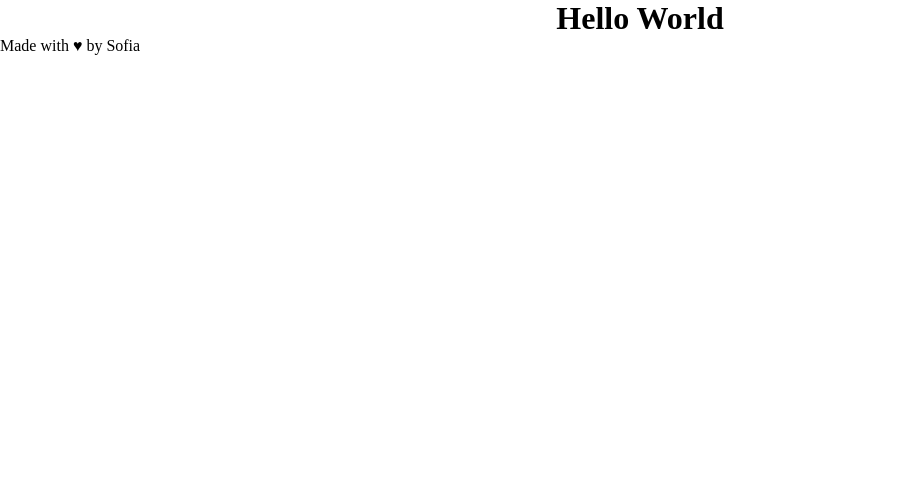
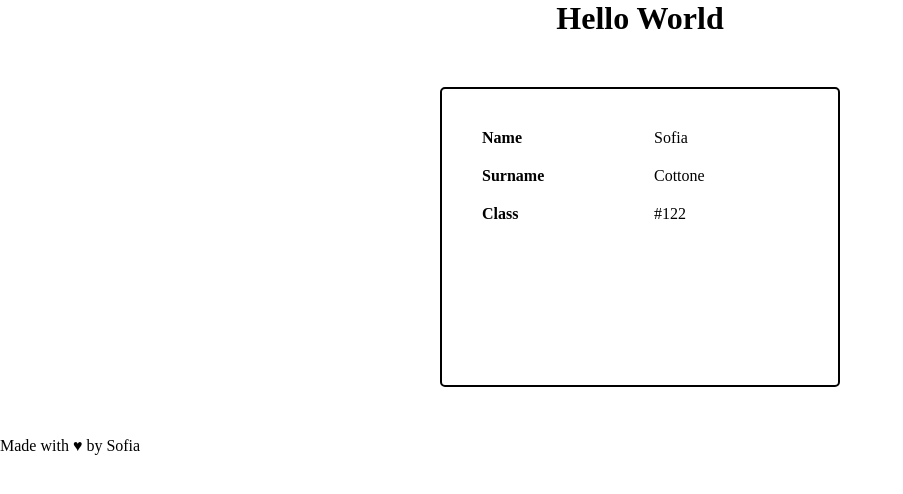
Before and after one commit to sofiacottone/htmlcss-hello, a plain HTML site: page index.html in a window 1280 px wide. Shown: the whole page, without its empty margins (0-903 px from the left). Drawn offline with Linux system fonts and the light colour scheme.

Commit message:
feat: add info box

```diff
--- a/index.html
+++ b/index.html
@@ -12,6 +12,20 @@
     <header>
         <h1>Hello World</h1>
     </header>
+    <div class="infos">
+        <div class="info">
+            <div class="subject">Name</div>
+            <div class="object">Sofia</div>
+        </div>
+        <div class="info">
+            <div class="subject">Surname</div>
+            <div class="object">Cottone</div>
+        </div>
+        <div class="info">
+            <div class="subject">Class</div>
+            <div class="object">#122</div>
+        </div>
+    </div>
     <footer>
         <p>Made with &hearts; by Sofia</p>
     </footer>
--- a/style.css
+++ b/style.css
@@ -7,3 +7,30 @@
 h1 {
     text-align: center;
 }
+
+.infos {
+    border: 2px solid black;
+    width: 400px;
+    height: 300px;
+    margin: 50px auto;
+    border-radius: 5px;
+    display: flex;
+    flex-direction: column;
+    padding: 20px;
+}
+
+.info {
+    padding: 20px 0 0 20px;
+}
+
+.subject {
+    font-weight: bold;
+    display: inline-block;
+    width: 50%;
+}
+
+.object {
+    text-align: right;
+    display: inline-block;
+    text-align: right;
+}
```
